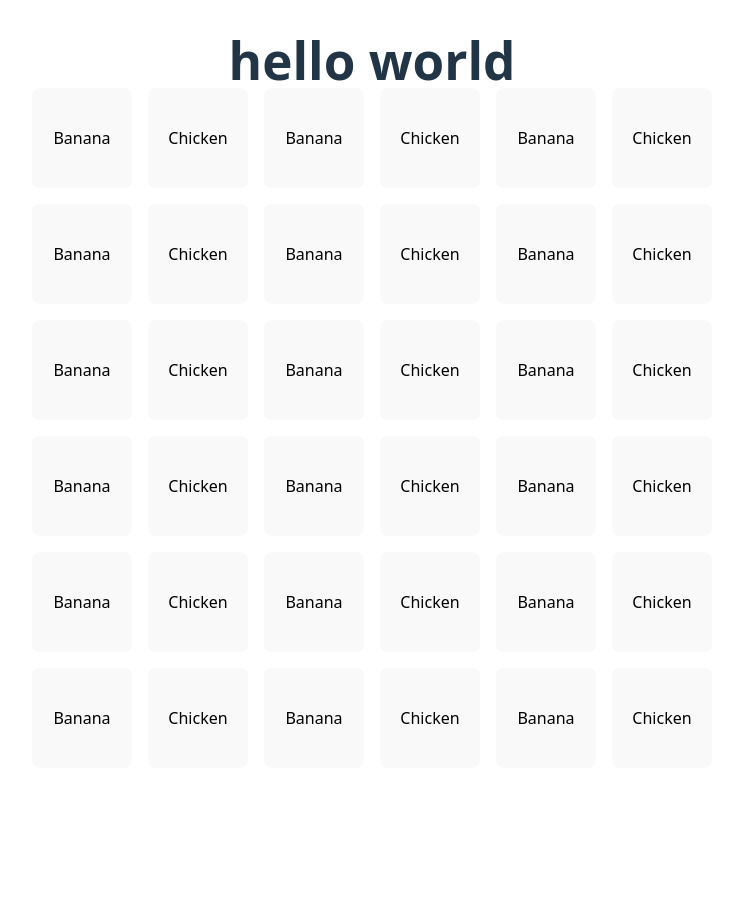
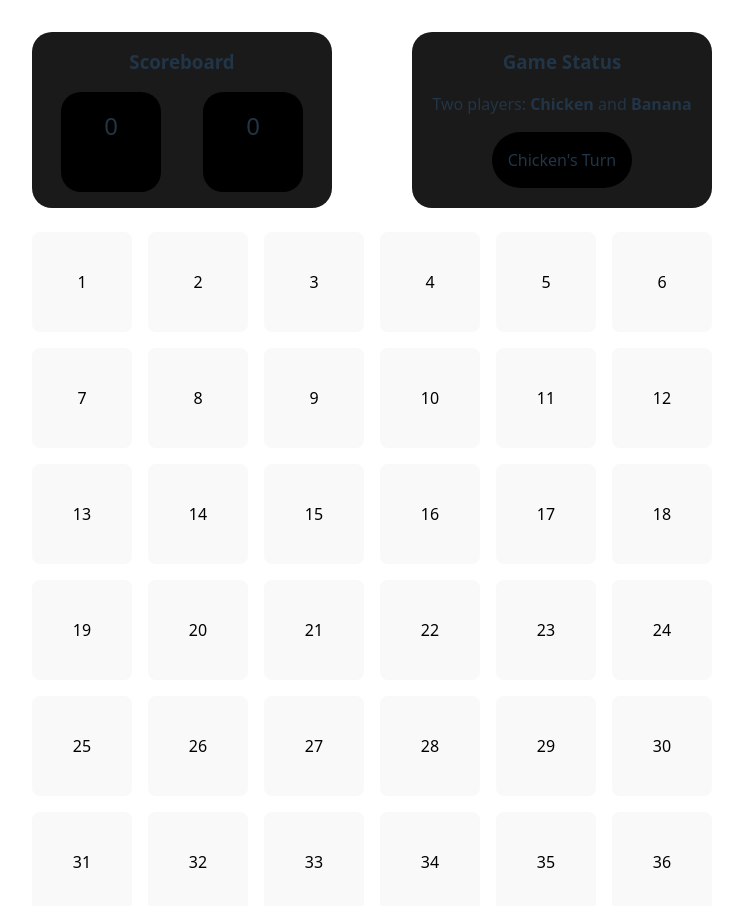
Before and after one commit to left-no-crumbz/minesweeper, a React (Vite) app: page / in a window 1280 px wide. Shown: the top 906 px of the page, without its empty margins (268-1011 px from the left). Before the commit the page ends 800 px from the top, so only its background shows below. Built offline with nearby package versions, Linux system fonts and the light colour scheme.

Commit message:
feat: Implement scoreboard, status, and turn switching

```diff
--- a/src/App.css
+++ b/src/App.css
@@ -15,3 +15,56 @@
   width: 100px;
   height: 100px;
 }
+
+.header {
+  display: flex;
+  justify-content: space-between;
+}
+
+.scoreboard, .game-status {
+  width: 300px;
+  background-color: #1a1a1a;
+  border-radius: 20px;
+  padding: 1rem;
+  place-items: center;
+  display: grid;
+  grid-template-areas: 'title title'
+                       'chicken-score banana-score';
+  gap: 1rem;
+
+  .scoreboard-title {
+    grid-area: title;
+  }
+
+  .chicken-score {
+    width: 100px;
+    height: 100px;
+    background-color: black;
+    padding: 1rem;
+    border-radius: 20px;
+    grid-area: chicken-score;
+    font-size: 1.5rem;
+  }
+
+  .banana-score {
+    width: 100px;
+    height: 100px;
+    background-color: black;
+    padding: 1rem;
+    border-radius: 20px;
+    grid-area: banana-score;
+    font-size: 1.5rem;
+  }
+}
+
+.game-status {
+  display: flex;
+  flex-direction: column;
+  gap: 1rem;
+
+  .turn {
+    padding: 1rem;
+    background-color: black;
+    border-radius: 30px;
+  }
+}
--- a/src/App.jsx
+++ b/src/App.jsx
@@ -1,21 +1,43 @@
 import './App.css'
+import { useState } from 'react';
+
+function App() {
+  const [player, setPlayer] = useState('Chicken');
+
+  function switchPlayer() {
+    setPlayer(player === 'Chicken' ? 'Banana' : 'Chicken');
+  }
 
   function generateGrid() {
     const tiles = [];
     for (let i = 0; i < 36; i++) {
       tiles.push(
-      <button className='tile' key={i}>
-        {i & 0x1 ? "Chicken": "Banana"}
+        <button className='tile' key={i} onClick={switchPlayer}>
+          {i + 1}
         </button>
       );
     }
     return tiles;
   }
 
-function App() {
+
   return (
     <>
-      <h1>hello world</h1>
+      <div className="header">
+        <div className="scoreboard">
+          <h3 className='scoreboard-title'>Scoreboard</h3>
+          <p className='chicken-score'>0</p>
+          <p className='banana-score'>0</p>
+        </div>
+
+        <div className="game-status">
+          <h3 className='scoreboard-title'>Game Status</h3>
+          <p>Two players: <b>Chicken</b> and <b>Banana</b></p>
+          <div className="turn">{player}'s Turn</div>
+        </div>
+      </div>
+
+      <br />
 
       <div className="grid">
         {generateGrid()}
```
Lines whose indentation alone changed are shown as unchanged.
